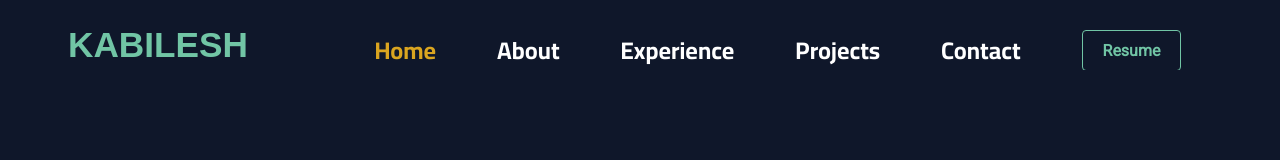
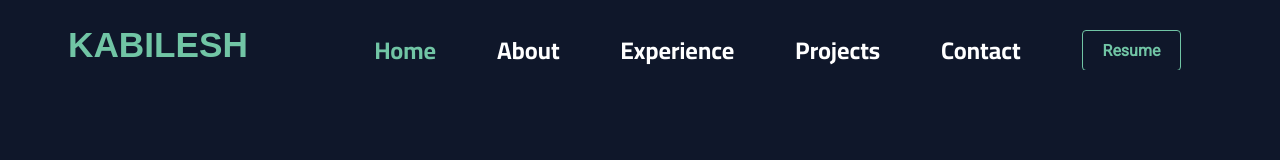
Before and after one commit to Kabilesh020799/Porfolio_React, a React (Create React App) app: page / in a window 1280 px wide. In both pictures the pointer is over the link "Home". Shown: the top 160 px of the page. Built offline with nearby package versions, Linux system fonts and the light colour scheme; a web font is replaced by a local one.

Commit message:
hover color change

```diff
--- a/src/components/Navigation/Navigation.css
+++ b/src/components/Navigation/Navigation.css
@@ -110,7 +110,7 @@ h2 {
 }
 
 .nav-item a:hover {
-  color: #daa520;
+  color: #71C5A5;
   cursor: pointer;
 }
 
```
